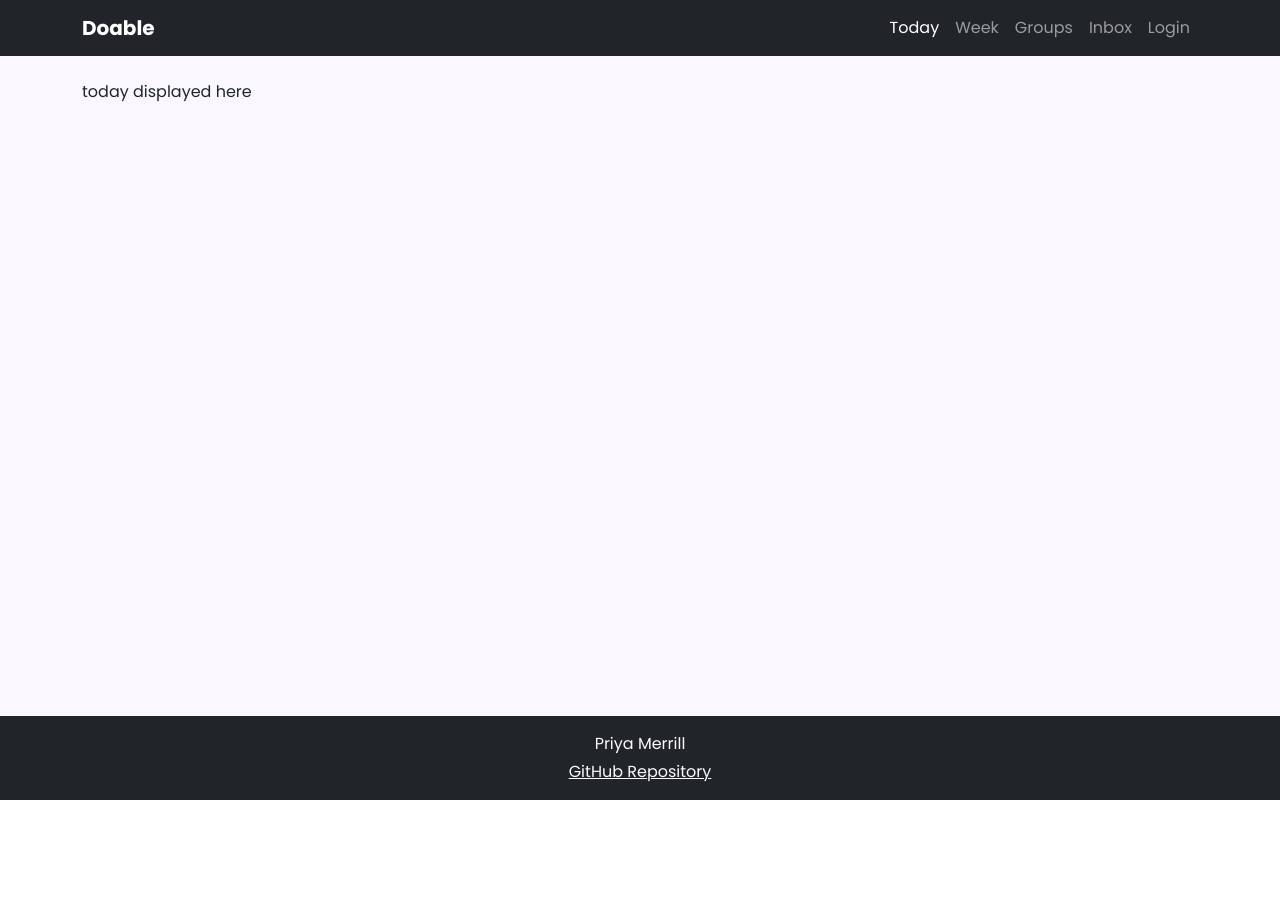
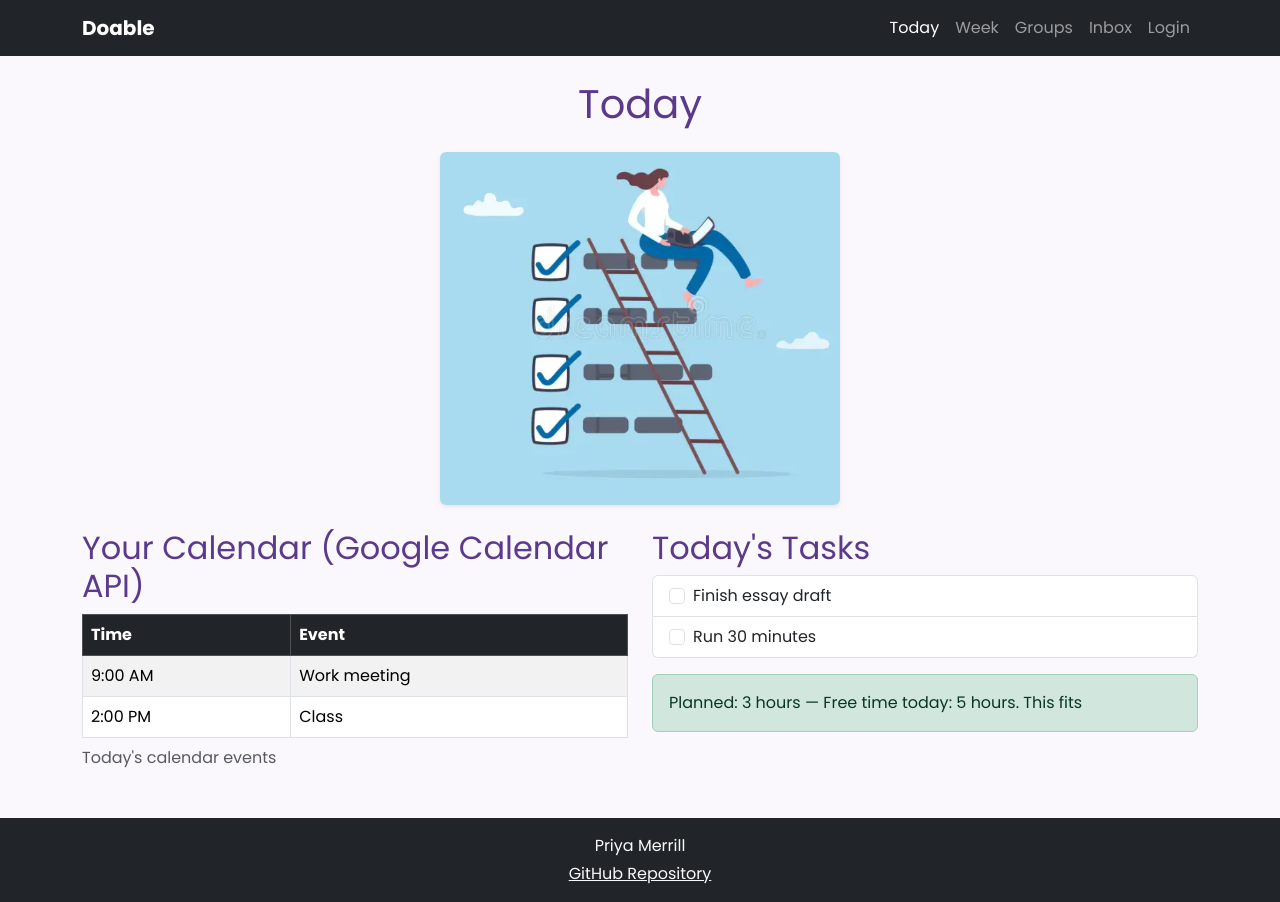
Before and after one commit to PriyaMerrill/startup, a React (Vite) app: page /today in a window 1280 px wide. Before the commit the page ends 800 px from the top, so only its background shows below. Built offline with nearby package versions, Linux system fonts and the light colour scheme.

Commit message:
today jsx file

```diff
--- a/src/today/today.jsx
+++ b/src/today/today.jsx
@@ -2,8 +2,55 @@
 
 export function Today() {
   return (
-    <main className="container py-4">
-      <div>today displayed here</div>
-    </main>
+        <main className="container py-4">
+            <h1 className="text-center mb-4">Today</h1>
+            <div className="text-center mb-4">
+                <img className="img-fluid rounded shadow-sm" src="/today-image.png" alt="Illustration of a person climbing a ladder made of completed tasks while working on a laptop" width="400" />
+            </div>
+
+            <div className="row g-4">
+                <section className="col-md-6">
+                    <h2>Your Calendar (Google Calendar API)</h2>
+                    <div className="table-responsive">
+                        <table className="table table-striped table-bordered bg-white">
+                            <caption>Today's calendar events</caption>
+                            <thead className="table-dark">
+                                <tr>
+                                    <th>Time</th>
+                                    <th>Event</th>
+                                </tr>
+                            </thead>
+                            <tbody>
+                                <tr>
+                                    <td>9:00 AM</td>
+                                    <td>Work meeting</td>
+                                </tr>
+                                <tr>
+                                    <td>2:00 PM</td>
+                                    <td>Class</td>
+                                </tr>
+                            </tbody>
+                        </table>
+                    </div>
+                </section>
+
+                <section className="col-md-6">
+                    <h2>Today's Tasks</h2>
+                    <ul className="list-group mb-3">
+                        <li className="list-group-item">
+                            <input className="form-check-input me-2" type="checkbox" id="today-task-1" />
+                            <label className="form-check-label" htmlFor="today-task-1">Finish essay draft</label>
+                        </li>
+                        <li className="list-group-item">
+                            <input className="form-check-input me-2" type="checkbox" id="today-task-2" />
+                            <label className="form-check-label" htmlFor="today-task-2">Run 30 minutes</label>
+                        </li>
+                    </ul>
+                    <div className="alert alert-success" role="alert">
+                        Planned: 3 hours &mdash; Free time today: 5 hours. This fits
+                    </div>
+                </section>
+            </div>
+        </main>
   );
 }
--- a/today.html
+++ /dev/null
@@ -1,98 +0,0 @@
-<!DOCTYPE html>
-<html lang="en">
-    <head>
-        <meta charset="UTF-8" />
-        <meta name="viewport" content="width=device-width, initial-scale=1.0" />
-
-        <title>Doable-Today</title>
-        <link href="https://cdn.jsdelivr.net/npm/bootstrap@5.3.3/dist/css/bootstrap.min.css" rel="stylesheet" />
-
-        <link rel="preconnect" href="https://fonts.googleapis.com" />
-        <link rel="preconnect" href="https://fonts.gstatic.com" crossorigin />
-        <link href="https://fonts.googleapis.com/css2?family=Poppins:wght@400;600;700&display=swap" rel="stylesheet" />
-
-        <link rel="stylesheet" href="styles.css" />
-    </head>
-
-    <body>
-        <header>
-            <nav class="navbar navbar-expand-md navbar-dark bg-dark">
-                <div class="container">
-                    <a class="navbar-brand fw-bold" href="index.html">Doable</a>
-
-                    <button class="navbar-toggler" type="button" data-bs-toggle="collapse" data-bs-target="#navLinks"
-                        aria-controls="navLinks" aria-expanded="false" aria-label="Toggle navigation">
-                        <span class="navbar-toggler-icon"></span>
-                    </button>
-                    <div class="collapse navbar-collapse" id="navLinks">
-                        <ul class="navbar-nav ms-auto">
-                            <li class="nav-item"><a class="nav-link active" href="today.html">Today</a></li>
-                            <li class="nav-item"><a class="nav-link" href="week.html">Week</a></li>
-                            <li class="nav-item"><a class="nav-link" href="groups.html">Groups</a></li>
-                            <li class="nav-item"><a class="nav-link" href="inbox.html">Inbox</a></li>
-                            <li class="nav-item"><a class="nav-link" href="index.html">Logout</a></li>
-                        </ul>
-                    </div>
-                </div>
-            </nav>
-        </header>
-
-        <main class="container py-4">
-            <h1 class="text-center mb-4">Today</h1>
-            <div class="text-center mb-4">
-                <img class="img-fluid rounded shadow-sm" src="today-image.png" alt="Illustration of a person climbing a ladder made of completed tasks while working on a laptop" width="400" />
-            </div>
-
-            <div class="row g-4">
-                <section class="col-md-6">
-                    <h2>Your Calendar (Google Calendar API)</h2>
-                    <div class="table-responsive">
-                        <table class="table table-striped table-bordered bg-white">
-                            <caption>Today's calendar events</caption>
-                            <thead class="table-dark">
-                                <tr>
-                                    <th>Time</th>
-                                    <th>Event</th>
-                                </tr>
-                            </thead>
-                            <tbody>
-                                <tr>
-                                    <td>9:00 AM</td>
-                                    <td>Work meeting</td>
-                                </tr>
-                                <tr>
-                                    <td>2:00 PM</td>
-                                    <td>Class</td>
-                                </tr>
-                            </tbody>
-                        </table>
-                    </div>
-                </section>
-
-                <section class="col-md-6">
-                    <h2>Today's Tasks</h2>
-                    <ul class="list-group mb-3">
-                        <li class="list-group-item">
-                            <input class="form-check-input me-2" type="checkbox" id="today-task-1" />
-                            <label class="form-check-label" for="today-task-1">Finish essay draft</label>
-                        </li>
-                        <li class="list-group-item">
-                            <input class="form-check-input me-2" type="checkbox" id="today-task-2" />
-                            <label class="form-check-label" for="today-task-2">Run 30 minutes</label>
-                        </li>
-                    </ul>
-                    <div class="alert alert-success" role="alert">
-                        Planned: 3 hours &mdash; Free time today: 5 hours. This fits
-                    </div>
-                </section>
-            </div>
-        </main>
-
-        <footer class="bg-dark text-light text-center py-3 mt-auto">
-            <p class="mb-1">Priya Merrill</p>
-            <a class="link-light" href="https://github.com/PriyaMerrill/startup">GitHub Repository</a>
-        </footer>
-
-        <script src="https://cdn.jsdelivr.net/npm/bootstrap@5.3.3/dist/js/bootstrap.bundle.min.js"></script>
-    </body>
-</html>
```
